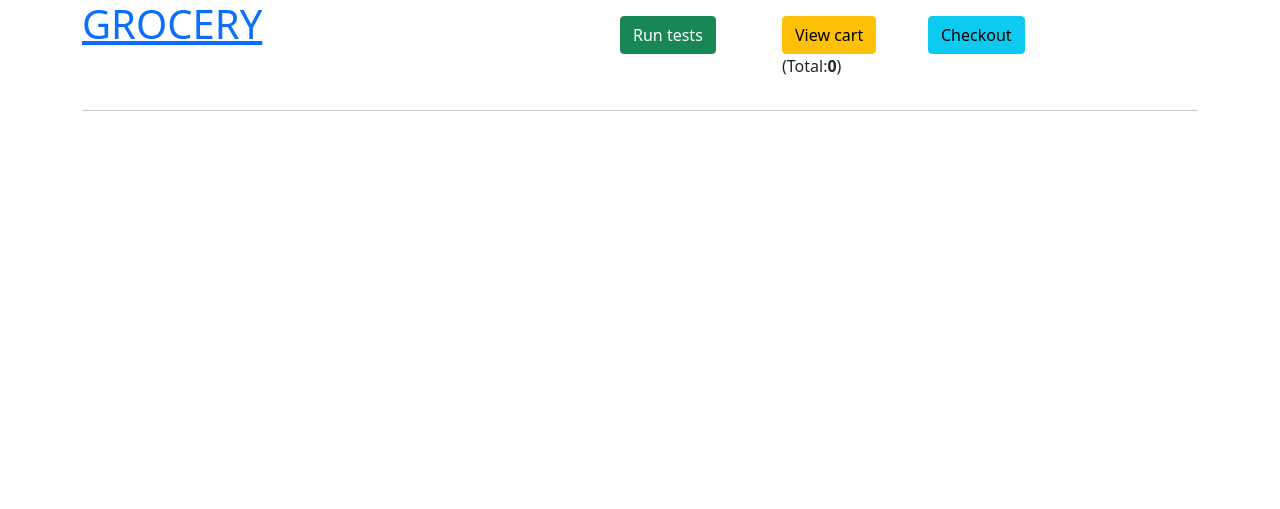
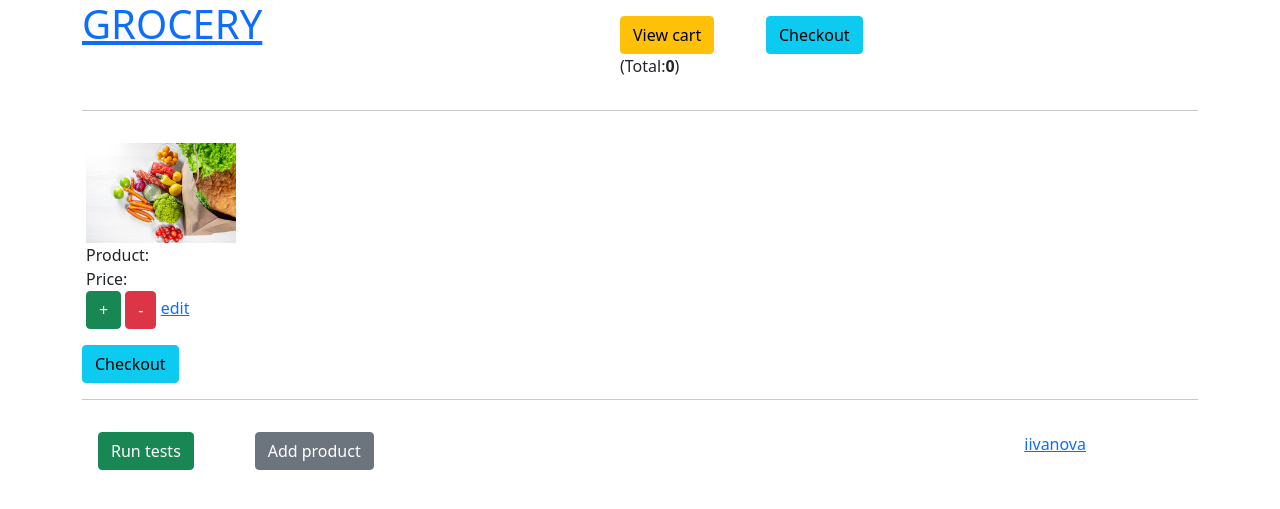
Before and after one commit to iivanova/baseShop, a PHP site: page /cart/index in a window 1280 px wide. Shown: the top 509 px of the page. Run offline with PHP 8.4, Linux system fonts and the light colour scheme; data comes from the database, SQL or seed files in the repository; tables that the repository leaves empty hold one stand-in row (values such as "Sample post").

Commit message:
Products total in receipt, readme

```diff
--- a/app/application/Controllers/CartController.php
+++ b/app/application/Controllers/CartController.php
@@ -25,8 +25,7 @@ class CartController extends BaseController
 
     public function indexAction()
     {
-        $this->view->products = $this->cartModel->getCartItems($this->cartId);
-        $this->view->cart_total = $this->calculateCartTotal();
+        $this->getCartData();
     }
 
     public function getCart()
@@ -78,11 +77,12 @@ class CartController extends BaseController
             $this->Session->destroy();
             $this->view->message = "Your cart is checkouted. Thank you for your purchase";
         }
+        $this->getCartData();
+    }
 
+    public function getCartData(){
         $this->view->products = $this->cartModel->getCartItems($this->cartId);
         $this->view->cart_total = $this->calculateCartTotal();
 
-
     }
-
 }
--- a/app/application/Models/CartModel.php
+++ b/app/application/Models/CartModel.php
@@ -14,16 +14,34 @@ class CartModel
 
     public function getCartItems($cartId)
     {
+        $items = $this->getCartItemsAndPromotions($cartId);
 
-//        $sql = "SELECT p.*, cp.quantity FROM cart c"
-//                . " LEFT JOIN cart_products cp on cp.cart_id=c.id "
-//                . " LEFT JOIN product p on p.id=cp.product_id "
-//                . " WHERE c.id=?";
-        $sql = "SELECT p.*, cp.quantity FROM cart_products cp"
-                . " LEFT JOIN product p on p.id=cp.product_id "
-                . " WHERE cp.cart_id=?";
-        $items = $this->db->query($sql, [$cartId]);
+        if(!empty($items))
+        {
+            $total = $this->calculateTotal($cartId, $items);
+        }
+
         return $items;
+    }
+
+    public function calculateTotal($cartId, &$items = [])
+    {
+        if(empty($items)){
+            $items = $this->getCartItemsAndPromotions($cartId);
+        }
+        $total = 0;
+        foreach ($items as $k=>$item) {
+
+            if (isset($item['reduced_price']) && $item['reduced_price']) {
+                $subtotal = floor($item['quantity'] / $item['items_count']) * $item['reduced_price'] + ($item['quantity'] % $item['items_count']) * $item['price'];
+            } else {
+                $subtotal = $item['quantity'] * $item['price'];
+            }
+            $items[$k]['item_total_sum'] = $subtotal;
+            $total += $subtotal;
+        }
+        $this->updateCartTotal($cartId, $total);
+        return $total;
     }
 
     public function initCart()
@@ -32,14 +50,8 @@ class CartModel
         return $this->db->insert($sql);
     }
 
-    public function calculateCartTotal($cartId)
-    {
-        $items = $this->getCartItems($cartId);
-    }
-
     public function getCartItemsAndPromotions($cartId)
     {
-
         $sql = "SELECT p.*, cp.quantity, pd.* FROM cart c"
                 . " LEFT JOIN cart_products cp on cp.cart_id=c.id "
                 . " LEFT JOIN product p on p.id=cp.product_id "
@@ -49,22 +61,6 @@ class CartModel
         return $items;
     }
 
-    public function calculateTotal($cartId)
-    {
-
-        $items = $this->getCartItemsAndPromotions($cartId);
-        $total = 0;
-        foreach ($items as $item) {
-            if (isset($item['reduced_price']) && $item['reduced_price']) {
-                $subtotal = floor($item['quantity'] / $item['items_count']) * $item['reduced_price'] + ($item['quantity'] % $item['items_count']) * $item['price'];
-            } else {
-                $subtotal = $item['quantity'] * $item['price'];
-            }
-            $total += $subtotal;
-        }
-        $this->updateCartTotal($cartId, $total);
-        return $total;
-    }
 
     private function updateCartTotal($cartId, $total){
         $sql =" UPDATE cart SET sum_total=? where id=?";
--- a/app/application/view/cart/checkout.phtml
+++ b/app/application/view/cart/checkout.phtml
@@ -16,7 +16,7 @@
                 <td class="col-lg-3"><?= $product['name'] ?></td>
                 <td class="col-lg-3"><?= $product['quantity'] ?></td>
                 <td class="col-lg-3"><?= $product['price'] ?></td>
-                <td class="col-lg-3">Total:</td>
+                <td class="col-lg-3"><?= isset($product['item_total_sum'])?$product['item_total_sum']:''?></td>
 
             </tr>
         <?php endforeach; ?>
--- a/app/application/view/cart/index.phtml
+++ b/app/application/view/cart/index.phtml
@@ -1,2 +1,8 @@
 
 <?php echo $this->render('product/product_list.phtml', 'view'); ?>
+
+<div class='col-lg-6 row'>
+    <a href="/cart/checkout">
+        <button type="button" class="btn btn-info">Checkout</button>
+    </a>
+</div>
--- a/app/application/view/layout/default.phtml
+++ b/app/application/view/layout/default.phtml
@@ -21,6 +21,8 @@
             <?php
             echo $this->render('default/header_simple.phtml', 'view/layout');
             echo $this->viewContent;
+            echo $this->render('default/footer.phtml', 'view/layout');
+
             ?>
         </div>
 
--- /dev/null
+++ b/app/application/view/layout/default/footer.phtml
@@ -0,0 +1,20 @@
+<hr/>
+<div class="row col-lg-12 p-3">
+    <div class="col-lg-2 row">
+        <a href="/test/alltests">
+            <button type="button" class="btn btn-success">Run tests</button>
+        </a>
+    </div>
+    <div class="col-lg-2 row">
+        <a href="/product/add_edit">
+            <button type="button" class="btn btn-secondary">Add product</button>
+        </a>
+    </div>
+    <div class="col-lg-8 row ">
+    <div class="col-lg-12">
+        <a href="https://github.com/iivanova" target="_blank" style="float:right;">
+            iivanova
+        </a>
+    </div>
+    </div>
+</div>
--- a/app/application/view/layout/default/header_simple.phtml
+++ b/app/application/view/layout/default/header_simple.phtml
@@ -1,11 +1,6 @@
 <div class="header-wrapper row col-lg-12">
     <div class="row col-lg-6">
         <h1><a href='/'>GROCERY</a></h1>
-    </div>
-	<div class="row col-lg-2 p-3">
-		<a href="/test/alltests">
-			<button type="button" class="btn btn-success">Run tests</button>
-		</a>
     </div>
     <div class="col-lg-4 row p-3">
         <div class='col-lg-6 row'>
@@ -22,4 +17,5 @@
     </div>
 
 </div>
+
 <hr/>
--- a/app/application/view/product/product_list.phtml
+++ b/app/application/view/product/product_list.phtml
@@ -11,7 +11,7 @@
             <div>
                 <button type="button" class="btn btn-success add-product" data-value="<?= $product['id']; ?>">+</button>
                 <button type="button" class="btn btn-danger remove-product" data-value="<?= $product['id']; ?>">-</button>
-                <a href="/product/add_edit?id=<?= $product['id']; ?>">edit</a>
+                <a href="/product/add_edit?id=<?= $product['id']; ?>"> edit</a>
             </div>
         </div>
     <?php endforeach; ?>
```
Also changed, not shown: app/application/Controllers/ProductController.php (+0 -54 lines), README.md.
